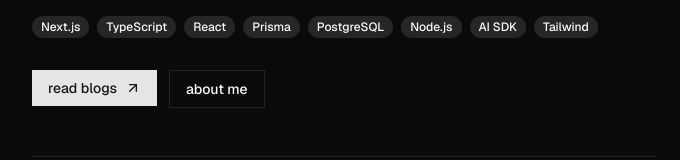
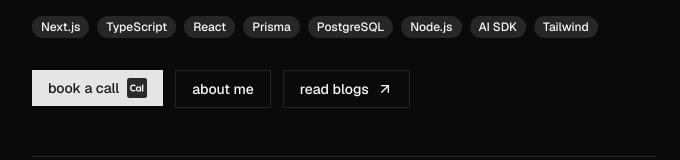
Before and after one commit to subhraneel2005/my-portfolio, a Next.js app: page / in a window 1280 px wide. Shown: the part 584-744 px from the top of the page, without its empty margins (296-976 px from the left). Built offline with nearby package versions, Linux system fonts and the light colour scheme.

Commit message:
chore: added coffee chat booking link cal.com

```diff
--- a/components/screens/temp.tsx
+++ b/components/screens/temp.tsx
@@ -14,9 +14,17 @@
 import Link from "next/link";
 import { Separator } from "@/components/ui/separator";
 import { Badge } from "../ui/badge";
+import Image from "next/image";
+import { useTheme } from "next-themes"
+
 
 export default function PortfolioV2() {
   const [mounted, setMounted] = React.useState(false);
+
+  const { theme } = useTheme();
+
+  const cal_com_src = theme === "dark" ? "/cal-com.svg" : "/cal-com-light.svg"
+
 
   React.useEffect(() => setMounted(true), []);
 
@@ -41,13 +49,15 @@
         "AI documentation pipeline that lives in your CLI. Generate high-fidelity docs from any GitHub repo.",
       longDescription:
         "Authenticate via GitHub device flow, select a repo, and let AI generate structured documentation. Output to Fumadocs-ready format.",
-      tech: ["Bun",
+      tech: [
+        "Bun",
         "Turborepo",
         "AI SDK",
         "OpenRouter",
         "GitHub API",
         "OpenTUI",
-        "TypeScript"],
+        "TypeScript",
+      ],
       url: "https://docshubb.vercel.app",
       github: "https://github.com/subhraneel2005/docshub",
     },
@@ -82,9 +92,9 @@
         "Designed and built a production-grade notification system with authenticated WebSocket connections and E2E post-like flow.",
       tech: ["Next.js", "tRPC", "WebSockets", "Prisma", "PostgreSQL"],
       url: "",
-      github: "https://github.com/subhraneel2005/trpc-realtime-notification-service",
+      github:
+        "https://github.com/subhraneel2005/trpc-realtime-notification-service",
     },
-
   ];
 
   return (
@@ -102,16 +112,25 @@
             </h1>
             <div className="space-y-4 text-base text-muted-foreground leading-relaxed">
               <p>
-                i love building challenging projects, coding, shipping, and improving them. taking ideas from 0 → 1 and scaling them is exactly the kind of environment i want to be in.
+                i love building challenging projects, coding, shipping, and
+                improving them. taking ideas from 0 → 1 and scaling them is
+                exactly the kind of environment i want to be in.
               </p>
               <p>
-                i contribute to open source under organizations like Sugar Labs, working on real codebases in distributed teams. i&apos;m also building my own cli/tui interface, focused on clean architecture and developer experience.
+                i contribute to open source under organizations like Sugar Labs,
+                working on real codebases in distributed teams. i&apos;m also
+                building my own cli/tui interface, focused on clean architecture
+                and developer experience.
               </p>
               <p>
-                recently, i built an ai shorts generator pipeline using typescript, node, ai sdk, and elevenlabs, handling async orchestration, media processing, and api integrations end to end.
+                recently, i built an ai shorts generator pipeline using
+                typescript, node, ai sdk, and elevenlabs, handling async
+                orchestration, media processing, and api integrations end to
+                end.
               </p>
               <p>
-                i document my work on github, write technical breakdowns on my portfolio blog, and share what i build on X.
+                i document my work on github, write technical breakdowns on my
+                portfolio blog, and share what i build on X.
               </p>
             </div>
             <div className="flex flex-wrap gap-2 pt-2">
@@ -122,14 +141,22 @@
               ))}
             </div>
             <div className="flex flex-wrap gap-3 pt-2">
-              <Link href="/blogs">
+              <Link
+                href="https://cal.com/subhraneel-2005/coffee-chat-with-subhraneel"
+                target="_blank"
+              >
                 <motion.button
                   whileHover={{ scale: 1.02 }}
                   whileTap={{ scale: 0.98 }}
                   className="inline-flex items-center gap-2 rounded-lg bg-primary px-4 py-2 text-sm font-medium text-primary-foreground transition-colors hover:bg-primary/90"
                 >
-                  read blogs
-                  <ArrowUpRight className="h-4 w-4" />
+                  book a call
+                  <Image
+                    src={cal_com_src}
+                    width={20}
+                    height={20}
+                    alt="cal-com-logo"
+                  />
                 </motion.button>
               </Link>
               <Link href="/blogs/whos-this-guy">
@@ -139,6 +166,16 @@
                   className="inline-flex items-center gap-2 rounded-lg border border-border bg-background px-4 py-2 text-sm font-medium transition-colors hover:bg-accent hover:text-accent-foreground"
                 >
                   about me
+                </motion.button>
+              </Link>
+              <Link href={"/blogs"}>
+                <motion.button
+                  whileHover={{ scale: 1.02 }}
+                  whileTap={{ scale: 0.98 }}
+                  className="inline-flex items-center gap-2 rounded-lg border border-border bg-background px-4 py-2 text-sm font-medium transition-colors hover:bg-accent hover:text-accent-foreground"
+                >
+                  read blogs
+                  <ArrowUpRight className="h-4 w-4" />
                 </motion.button>
               </Link>
             </div>
@@ -165,7 +202,6 @@
                   <p className="text-sm text-muted-foreground">
                     Projects, contributions, and tools i&apos;ve built.
                   </p>
-
                 </div>
                 <ArrowRight className="h-5 w-5 text-muted-foreground transition-transform group-hover:translate-x-1" />
               </motion.div>
@@ -231,7 +267,11 @@
                         </p>
                         <div className="flex flex-wrap gap-2 pt-1">
                           {project.tech.map((t) => (
-                            <Badge key={t} variant="outline" className="text-xs">
+                            <Badge
+                              key={t}
+                              variant="outline"
+                              className="text-xs"
+                            >
                               {t}
                             </Badge>
                           ))}
```
Also changed, not shown: public/cal-com-light.svg (added), public/cal-com.svg (added).
